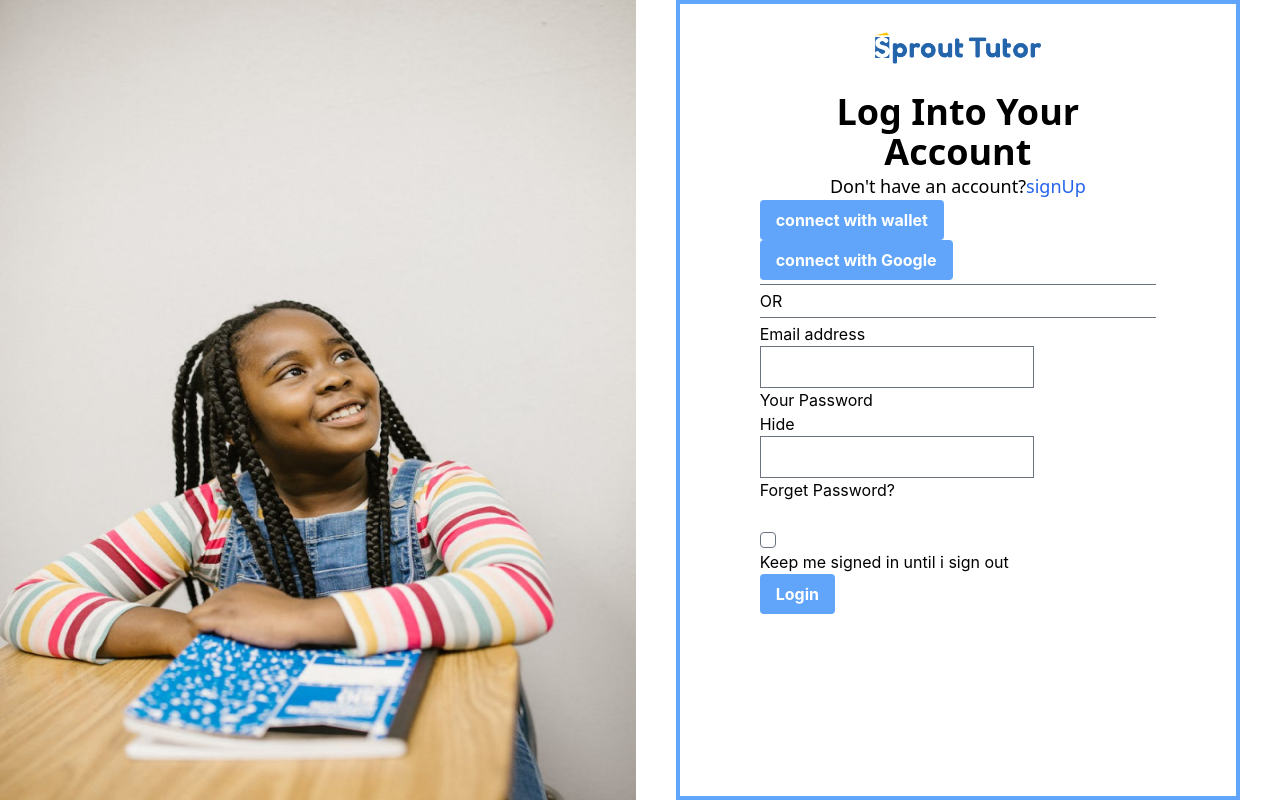
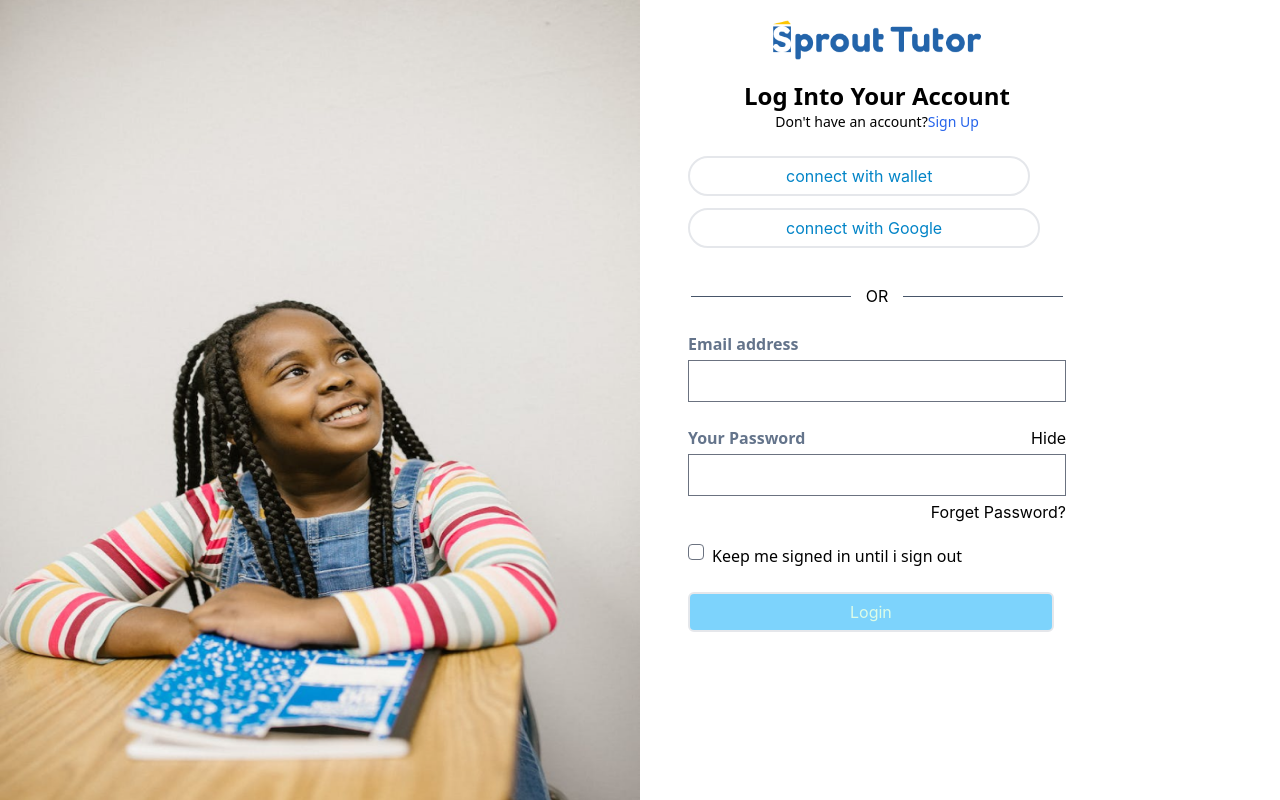
Before and after one commit to learnable-2022/LMS-YC-7-FE, a React (Vite) app in the folder sprout-tutor/: page / in a window 1280 px wide. Built offline with nearby package versions, Linux system fonts and the light colour scheme; a web font is replaced by a local one.

Commit message:
the styles for the landing pages were updated with a moinir issue(the image isnt fitted yet to the screen )

```diff
--- /dev/null
+++ b/sprout-tutor/src/Components/ButtonL/Button2.jsx
@@ -0,0 +1,12 @@
+// import React from 'react'
+import styles from "./button2.module.css";
+
+function Button({ name }) {
+  return (
+    <>
+      <button className={styles.button}>{name}</button>
+    </>
+  );
+}
+
+export default Button;
--- a/sprout-tutor/src/Components/ButtonL/button.module.css
+++ b/sprout-tutor/src/Components/ButtonL/button.module.css
@@ -1,3 +1,3 @@
 .button {
-  @apply bg-blue-400 hover:bg-blue-700 text-white font-bold py-2 px-4 rounded;
+  @apply bg-white text-sky-600 border-2 px-24 py-1.5 mb-3 rounded-full;
 }
--- /dev/null
+++ b/sprout-tutor/src/Components/ButtonL/button2.module.css
@@ -0,0 +1,3 @@
+.button {
+  @apply text-green-100 bg-sky-300 hover:bg-sky-600 border-2 px-40 py-1.5 mb-3 rounded-md;
+}
--- a/sprout-tutor/src/Components/Inputs/Inputs.jsx
+++ b/sprout-tutor/src/Components/Inputs/Inputs.jsx
@@ -4,8 +4,9 @@ import Styles from "./input.module.css";
 function Inputs({ name }) {
   return (
     <form>
-      <label>{name}</label>
-
+      <label className="font-semibold text-base leading-6 text-slate-500 font-sans">
+        {name}
+      </label>
     </form>
   );
 }
--- a/sprout-tutor/src/Pages/Login-Page/Login.jsx
+++ b/sprout-tutor/src/Pages/Login-Page/Login.jsx
@@ -1,5 +1,6 @@
 // import React from "react";
 import Button from "../../Components/ButtonL/Button";
+import Button2 from "../../Components/ButtonL/Button2";
 import Inputs from "../../Components/Inputs/Inputs";
 // import { FaWallet } from "react-icons";
 
@@ -8,46 +9,50 @@ function Login() {
     <section className="block">
       <div className="flex flex-row box-border  ">
         <img src="girl2.png" alt="Girl-Pix" className="h-screen w-1/2"></img>
-        <div className="mx-10 px-20 border-4 border-blue-400">
+        <div className="mx-2 px-10 border-1 ">
           <div className="flex justify-center align-center">
-            <img src="Logo-sprout.png" alt="Logo" className="h-8 my-7 "></img>
+            <img src="Logo-sprout.png" alt="Logo" className="h-10 my-5 "></img>
           </div>
-          <h1 className="text-4xl font-semibold font-sans text-center">
+          <h1 className="text-2xl font-semibold font-sans text-center">
             Log Into Your Account
           </h1>
-          <p className="text-lg font-normal font-sans text-center">
+          <p className="text-sm font-normal font-sans text-center">
             Don&apos;t have an account?
-            <span className="text-blue-600">signUp</span>
+            <span className="text-blue-600">Sign Up</span>
           </p>
-          <Button name="connect with wallet" />
+          <div className="my-6">
+            <Button name="connect with wallet" />
+            <br />
+            <Button name="connect with Google" />
+          </div>
+          <div className="flex justify-evenly mb-6">
+            <hr className="border-1 border-slate-600  px-20 mt-3" />
+            <p className="mx-3">OR</p>
+            <hr className="border-1 border-slate-600  px-20 mt-3" />
+          </div>
+          <div className="my-1">
+            <Inputs name="Email address" />
+          </div>
+          <input type="text" className="px-16" />
           <br />
-          <Button name="connect with Google" />
-          <span>
-            <hr className="border-m-2 border-gray-500 my-1" />
-          </span>
-          <p>OR</p>{" "}
-          <span>
-            <hr className="border-m-2 border-gray-500 my-1" />
-          </span>
-          <Inputs name="Email address" />
-          <input type="text" />
           <br />
-          <div>
-            {" "}
+          <div className="flex justify-between mb-1">
             <Inputs name="Your Password" />
             <p>Hide</p>
           </div>
-          <input type="text" />
+          <input type="text" className="px-16" />
           <div>
             {" "}
-            <p>Forget Password?</p>
+            <p className="float-right mr-18 mt-1">Forget Password?</p>
           </div>
           <br />
-          <span>
+          <div className="flex my-6">
             <input type="checkbox" className="rounded text-pink-500" />
-            <p>Keep me signed in until i sign out</p>
-          </span>
-          <Button name="Login" />
+            <p className="ml-2 font-normal text-base leading-6 font-sans">
+              Keep me signed in until i sign out
+            </p>
+          </div>
+          <Button2 name="Login" />
         </div>
       </div>
     </section>
```
